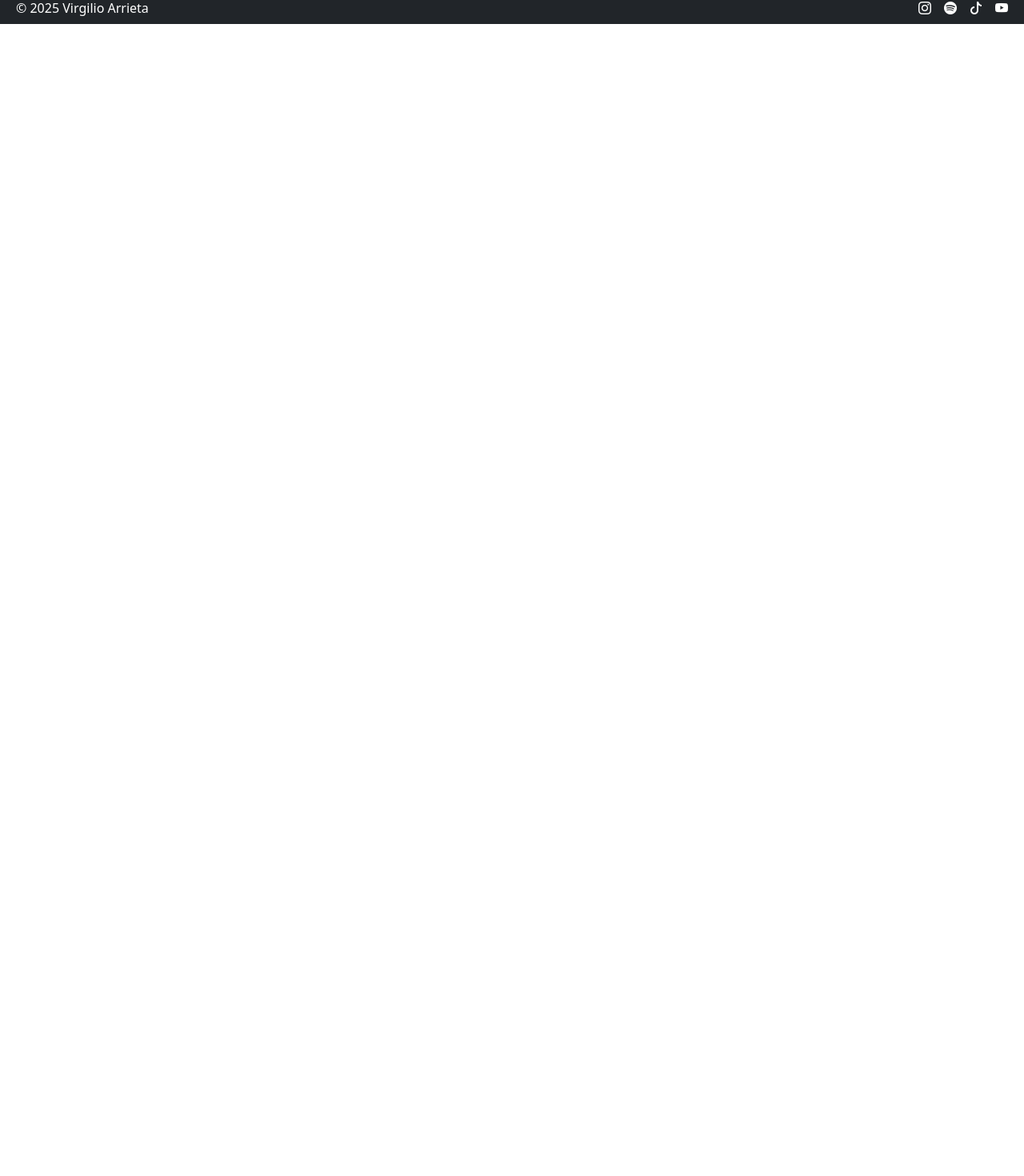
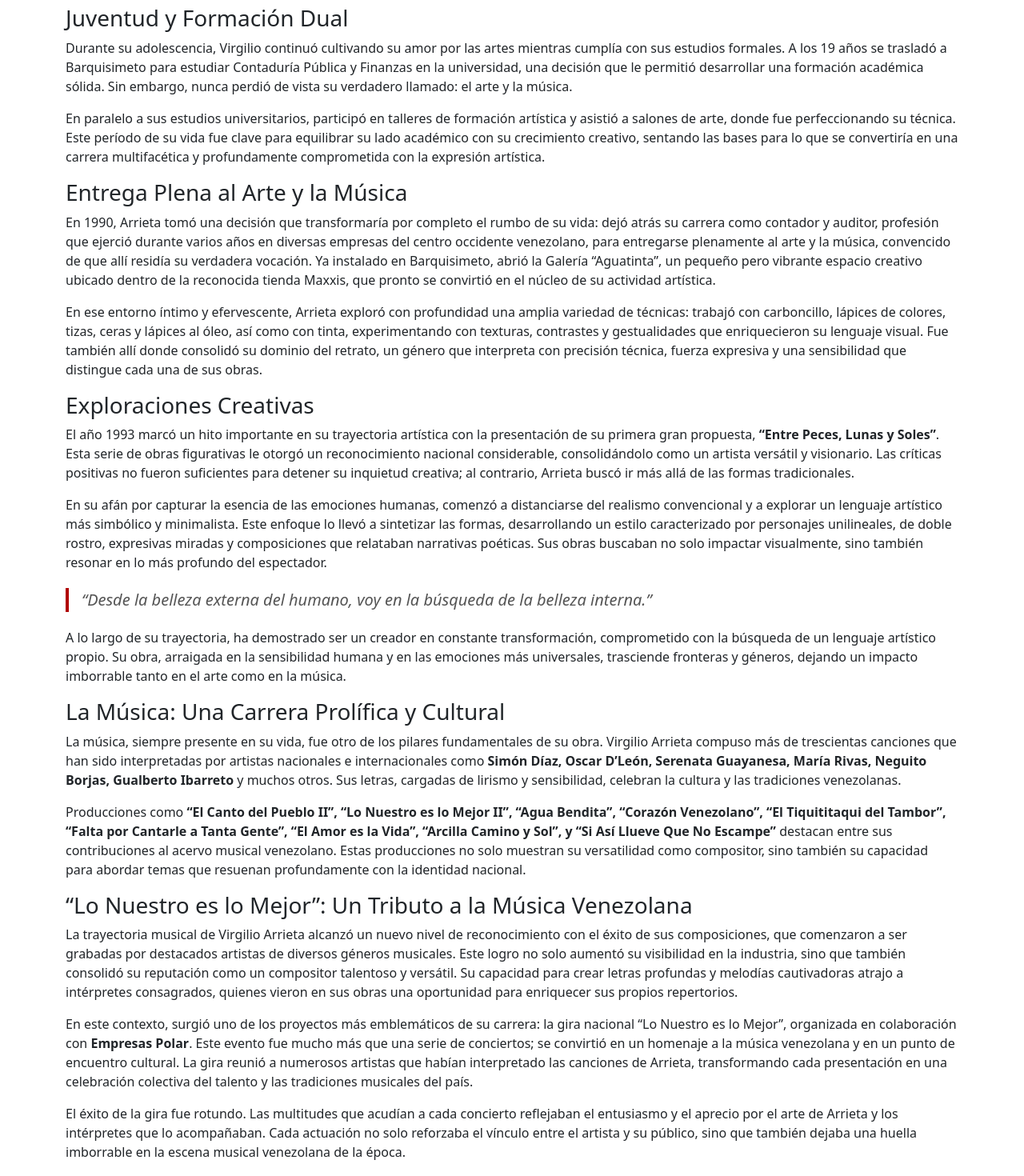
Before and after one commit to anarrdev/VAweb, a React (Vite) app: page /biografia in a window 1280 px wide. Shown: the part 452-1922 px from the top of the page at 80% size. Before the commit the page ends 800 px from the top, so only its background shows below. Built offline with nearby package versions, Linux system fonts and the light colour scheme.

Commit message:
continuacion de biografia 'lo nuestro es lo mejor'

```diff
--- a/src/main.css
+++ b/src/main.css
@@ -7,3 +7,11 @@
   height: 400px;
   object-fit: cover;
 }
+
+.cita {
+  border-left: 4px solid #b00000;
+  padding-left: 16px;
+  margin: 20px 0;
+  font-style: italic;
+  color: #555;
+}
--- a/src/pages/biografia.jsx
+++ b/src/pages/biografia.jsx
@@ -1,25 +1,78 @@
 function Biografia() {
   return (
-    <div className="container">
+    <div className="container mt-2">
       <h2>Vida y obra de un Creador Integral</h2>
-
       <p>
         Virgilio Arrieta nació el 14 de abril de 1955 en El Limón, un pintoresco valle del estado Aragua, Venezuela. Este lugar, conocido por su rica naturaleza y sus faenas agrícolas centradas en la producción de caña de azúcar, moldeó su carácter y creatividad. Fue allí, en un entorno rural junto a sus padres y seis hermanos, donde transcurrieron los años más formativos de su vida. La conexión con esta tierra fértil y su vida sencilla marcó profundamente su sensibilidad artística.
       </p>
 
-      <blockquote className="blockquote">
+      <blockquote className="blockquote cita">
         <p>"Lo que ahora soy es producto de esa niñez"</p>
       </blockquote>
 
       <p>
         Desde muy pequeño, Virgilio mostró una marcada inclinación hacia las artes, especialmente la pintura y la música. Con tan solo 11 años, demostró su osadía artística al organizar su primera exposición de manera autodidacta, utilizando la cerca de un parque infantil de la Plaza Bolívar de El Limón para mostrar sus pinturas durante su reinauguración. Este gesto audaz atrajo la atención del gobernador, quien no solo adquirió una de sus obras, sino que también le otorgó una beca de estudios.
       </p>
-
       <p>
         Este evento fortuito marcó el inicio de su camino artístico, una senda que seguiría explorando con pasión y determinación.
       </p>
 
-    </div>
+
+
+      <h3>Juventud y Formación Dual</h3>
+      <p>
+        Durante su adolescencia, Virgilio continuó cultivando su amor por las artes mientras cumplía con sus estudios formales. A los 19 años se trasladó a Barquisimeto para estudiar Contaduría Pública y Finanzas en la universidad, una decisión que le permitió desarrollar una formación académica sólida. Sin embargo, nunca perdió de vista su verdadero llamado: el arte y la música.
+      </p>
+      <p>
+        En paralelo a sus estudios universitarios, participó en talleres de formación artística y asistió a salones de arte, donde fue perfeccionando su técnica. Este período de su vida fue clave para equilibrar su lado académico con su crecimiento creativo, sentando las bases para lo que se convertiría en una carrera multifacética y profundamente comprometida con la expresión artística.
+      </p>
+
+      <h3>Entrega Plena al Arte y la Música</h3>
+      <p>
+        En 1990, Arrieta tomó una decisión que transformaría por completo el rumbo de su vida: dejó atrás su carrera como contador y auditor, profesión que ejerció durante varios años en diversas empresas del centro occidente venezolano, para entregarse plenamente al arte y la música, convencido de que allí residía su verdadera vocación. Ya instalado en Barquisimeto, abrió la Galería “Aguatinta”, un pequeño pero vibrante espacio creativo ubicado dentro de la reconocida tienda Maxxis, que pronto se convirtió en el núcleo de su actividad artística.
+      </p>
+      <p>
+        En ese entorno íntimo y efervescente, Arrieta exploró con profundidad una amplia variedad de técnicas: trabajó con carboncillo, lápices de colores, tizas, ceras y lápices al óleo, así como con tinta, experimentando con texturas, contrastes y gestualidades que enriquecieron su lenguaje visual.
+        Fue también allí donde consolidó su dominio del retrato, un género que interpreta con precisión técnica, fuerza expresiva y una sensibilidad que distingue cada una de sus obras.
+      </p>
+
+      <h3>Exploraciones Creativas</h3>
+      <p>
+        El año 1993 marcó un hito importante en su trayectoria artística con la presentación de su primera gran propuesta, <strong>“Entre Peces, Lunas y Soles”</strong>. Esta serie de obras figurativas le otorgó un reconocimiento nacional considerable, consolidándolo como un artista versátil y visionario. Las críticas positivas no fueron suficientes para detener su inquietud creativa; al contrario, Arrieta buscó ir más allá de las formas tradicionales.</p>
+      <p>
+        En su afán por capturar la esencia de las emociones humanas, comenzó a distanciarse del realismo convencional y a explorar un lenguaje artístico más simbólico y minimalista. Este enfoque lo llevó a sintetizar las formas, desarrollando un estilo caracterizado por personajes unilineales, de doble rostro, expresivas miradas y composiciones que relataban narrativas poéticas. Sus obras buscaban no solo impactar visualmente, sino también resonar en lo más profundo del espectador.
+      </p>
+
+      <blockquote className="blockquote cita">
+        <p>“Desde la belleza externa del humano, voy en la búsqueda de la belleza interna.”</p>
+      </blockquote>
+
+      <p>
+        A lo largo de su trayectoria, ha demostrado ser un creador en constante transformación, comprometido con la búsqueda de un lenguaje artístico propio. Su obra, arraigada en la sensibilidad humana y en las emociones más universales, trasciende fronteras y géneros, dejando un impacto imborrable tanto en el arte como en la música.
+      </p>
+
+      <h3>La Música: Una Carrera Prolífica y Cultural</h3>
+      <p>
+        La música, siempre presente en su vida, fue otro de los pilares fundamentales de su obra. Virgilio Arrieta compuso más de trescientas canciones que han sido interpretadas por artistas nacionales e internacionales como <strong>Simón Díaz, Oscar D’León, Serenata Guayanesa, María Rivas, Neguito Borjas, Gualberto Ibarreto</strong> y muchos otros. Sus letras, cargadas de lirismo y sensibilidad, celebran la cultura y las tradiciones venezolanas.
+      </p>
+      <p>
+        Producciones como <strong>“El Canto del Pueblo II”, “Lo Nuestro es lo Mejor II”, “Agua Bendita”, “Corazón Venezolano”, “El Tiquititaqui del Tambor”, “Falta por Cantarle a Tanta Gente”, “El Amor es la Vida”, “Arcilla Camino y Sol”, y “Si Así Llueve Que No Escampe”</strong> destacan entre sus contribuciones al acervo musical venezolano. Estas producciones no solo muestran su versatilidad como compositor, sino también su capacidad para abordar temas que resuenan profundamente con la identidad nacional.
+      </p>
+
+      <h3>“Lo Nuestro es lo Mejor”: Un Tributo a la Música Venezolana</h3>
+      <p>
+        La trayectoria musical de Virgilio Arrieta alcanzó un nuevo nivel de reconocimiento con el éxito de sus composiciones, que comenzaron a ser grabadas por destacados artistas de diversos géneros musicales. Este logro no solo aumentó su visibilidad en la industria, sino que también consolidó su reputación como un compositor talentoso y versátil. Su capacidad para crear letras profundas y melodías cautivadoras atrajo a intérpretes consagrados, quienes vieron en sus obras una oportunidad para enriquecer sus propios repertorios.
+      </p>
+      <p>
+        En este contexto, surgió uno de los proyectos más emblemáticos de su carrera: la gira nacional “Lo Nuestro es lo Mejor”, organizada en colaboración con <strong>Empresas Polar</strong>. Este evento fue mucho más que una serie de conciertos; se convirtió en un homenaje a la música venezolana y en un punto de encuentro cultural. La gira reunió a numerosos artistas que habían interpretado las canciones de Arrieta, transformando cada presentación en una celebración colectiva del talento y las tradiciones musicales del país.
+      </p>
+      <p>
+        El éxito de la gira fue rotundo. Las multitudes que acudían a cada concierto reflejaban el entusiasmo y el aprecio por el arte de Arrieta y los intérpretes que lo acompañaban. Cada actuación no solo reforzaba el vínculo entre el artista y su público, sino que también dejaba una huella imborrable en la escena musical venezolana de la época.
+      </p>
+      <p>
+        “Lo Nuestro es lo Mejor” no solo destacó el legado de Arrieta como compositor, sino que también subrayó su compromiso con la cultura local, convirtiéndose en un testimonio del impacto de su obra en la identidad musical de Venezuela.
+      </p>
+    </div >
   )
 }
 
```
